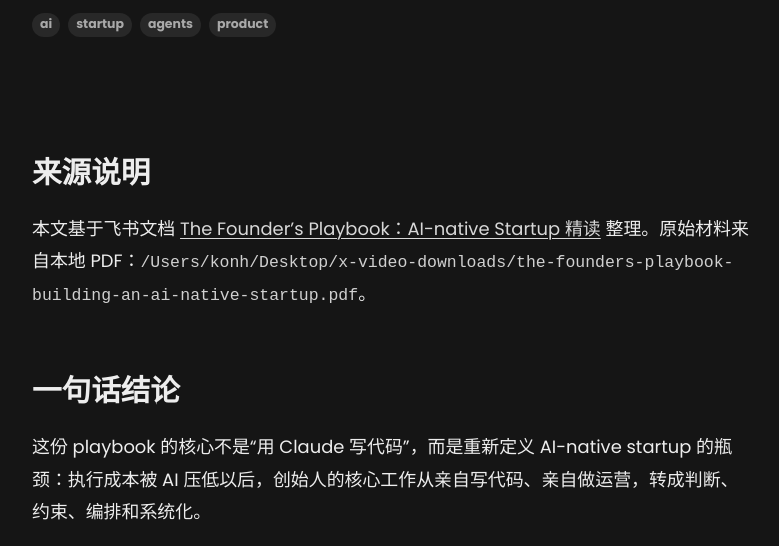
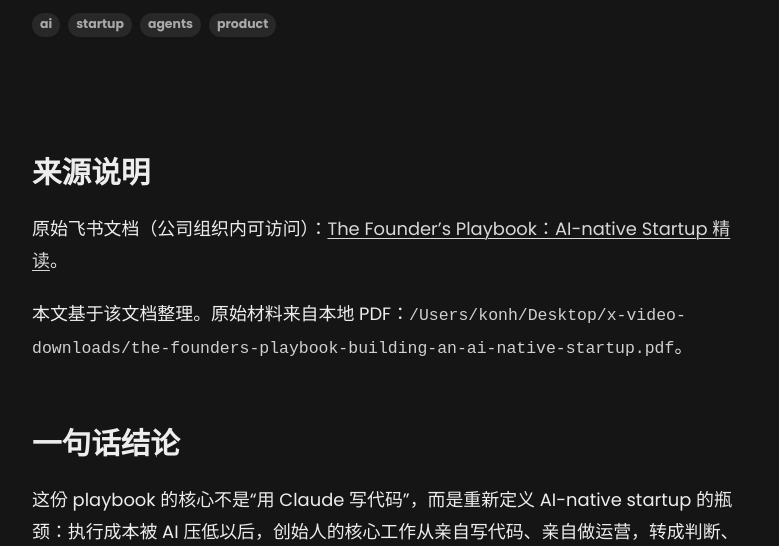
Before and after one commit to xiaokhkh/konh-blog, an Astro site: page /posts/2026-05-25-anthropic-founders-playbook-ai-native-startup-reading in a window 1280 px wide. Shown: the part 630-1176 px from the top of the page, without its empty margins (248-1027 px from the left). Built offline with nearby package versions, Linux system fonts and the light colour scheme; Astro itself is replaced by a stand-in of ours; some packages are replaced by stand-ins of ours.

Commit message:
Clarify source Feishu document link

```diff
--- a/src/content/posts/2026-05-25-anthropic-founders-playbook-ai-native-startup-reading.mdx
+++ b/src/content/posts/2026-05-25-anthropic-founders-playbook-ai-native-startup-reading.mdx
@@ -11,7 +11,9 @@
 
 ## 来源说明
 
-本文基于飞书文档 [The Founder’s Playbook：AI-native Startup 精读](https://zhipu-ai.feishu.cn/docx/FCYadgQYZoBwaRx24pCcTnuMn0b) 整理。原始材料来自本地 PDF：`/Users/konh/Desktop/x-video-downloads/the-founders-playbook-building-an-ai-native-startup.pdf`。
+原始飞书文档（公司组织内可访问）：[The Founder’s Playbook：AI-native Startup 精读](https://zhipu-ai.feishu.cn/docx/FCYadgQYZoBwaRx24pCcTnuMn0b)。
+
+本文基于该文档整理。原始材料来自本地 PDF：`/Users/konh/Desktop/x-video-downloads/the-founders-playbook-building-an-ai-native-startup.pdf`。
 
 ## 一句话结论
 
```
